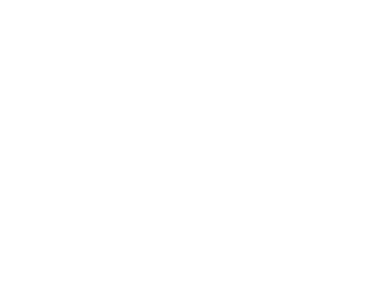
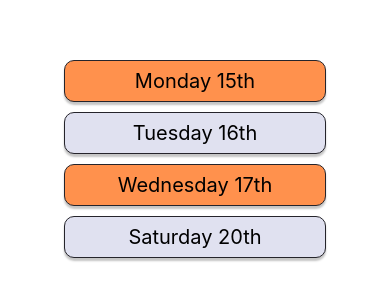
Before and after one commit to alcooke13/group_app, a React Native app in the folder frontend/: screen / in a window 390 px wide. Shown: the part 263-564 px from the top of the page. Built offline with nearby package versions, Linux system fonts and the light colour scheme.

Commit message:
Date Poll Button

```diff
--- a/frontend/App.tsx
+++ b/frontend/App.tsx
@@ -1,9 +1,14 @@
 import { StatusBar } from 'expo-status-bar';
 import { StyleSheet, Text, View } from 'react-native';
+import DatePollButton from './components/DatePollButton';
 
 export default function App() {
   return (
     <View style={styles.container}>
+      < DatePollButton dateOption={'Monday 15th'} votedOn={true}></DatePollButton>
+      < DatePollButton dateOption={'Tuesday 16th'} votedOn={false}></DatePollButton>
+      < DatePollButton dateOption={'Wednesday 17th'} votedOn={true} ></DatePollButton>
+      < DatePollButton dateOption={'Saturday 20th'} votedOn={false} ></DatePollButton>
       <StatusBar style="auto" />
     </View>
   );
--- /dev/null
+++ b/frontend/components/DatePollButton.tsx
@@ -0,0 +1,51 @@
+import React from "react";
+import { StyleSheet, TouchableOpacity, Text } from "react-native";
+import { Colors } from "react-native/Libraries/NewAppScreen";
+
+interface Props {
+    dateOption: string;
+    onPress: () => void;
+    votedOn: boolean;
+}
+
+const DatePollButton = (props: Props) => {
+    const {dateOption, onPress, votedOn} = props;
+    return (
+        <TouchableOpacity
+        onPress={onPress}
+        style={[styles.container, votedOn ? styles.votedOn:styles.container]}
+        >
+        <Text style={styles.text }>{dateOption}
+            </Text>
+            </TouchableOpacity>
+    );
+    }
+
+    const styles = StyleSheet.create ({
+        container:{
+            backgroundColor: '#E0E1F0',
+            borderWidth: 1,
+            borderRadius: 10,
+            borderColor:'#25242B',
+            width: 262,
+            height: 42,
+            alignItems: 'center',
+            alignContent: 'center',
+            justifyContent:'center',
+            shadowColor: '#171717',
+            shadowOffset: {width: 0, height: 3},
+            shadowOpacity: 0.25,
+            shadowRadius: 2,
+            marginBottom:5,
+            marginTop:5
+        },
+        text: {
+            alignItems: 'center',
+            fontSize: 20,
+            borderRadius: 5,
+        },
+        votedOn: {
+            backgroundColor: '#FF914D',
+        }
+    })
+    export default DatePollButton;
```
Also changed, not shown: 1 other file (tests, documents, lock files or other folders).
